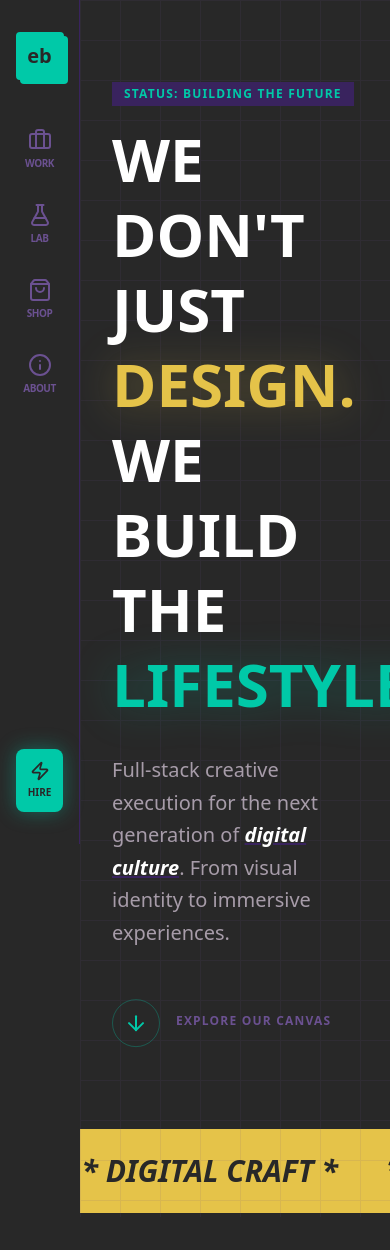
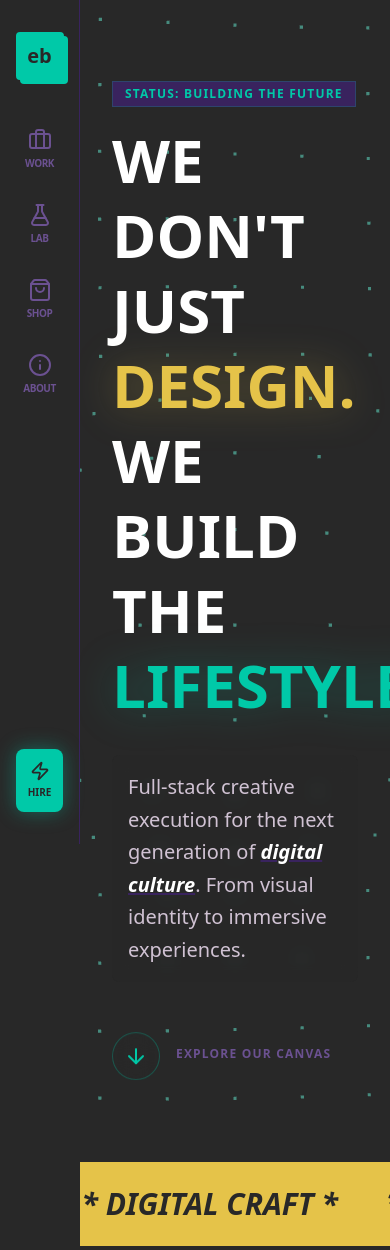
Before and after one commit to myebstudios/myebstudios-canvas, a React (Vite) app: page / in a window 390 px wide. Before the commit the page ends 1217 px from the top, so only its background shows below. Built offline with nearby package versions, Linux system fonts and the light colour scheme.

Commit message:
Interactive: added 3D magnetic dot grid background

```diff
--- a/package.json
+++ b/package.json
@@ -10,11 +10,15 @@
     "preview": "vite preview"
   },
   "dependencies": {
+    "@react-three/drei": "^10.7.7",
+    "@react-three/fiber": "^9.5.0",
     "@tailwindcss/postcss": "^4.1.18",
+    "@types/three": "^0.182.0",
     "framer-motion": "^12.34.0",
     "lucide-react": "^0.563.0",
     "react": "^19.2.0",
-    "react-dom": "^19.2.0"
+    "react-dom": "^19.2.0",
+    "three": "^0.182.0"
   },
   "devDependencies": {
     "@eslint/js": "^9.39.1",
--- /dev/null
+++ b/src/components/ui/MagneticBackground.jsx
@@ -0,0 +1,85 @@
+import React, { useRef, useMemo } from 'react';
+import { Canvas, useFrame, useThree } from '@react-three/fiber';
+import * as THREE from 'three';
+
+const DotGrid = () => {
+  const meshRef = useRef();
+  const { mouse, viewport } = useThree();
+
+  const count = 40;
+  const separation = 0.5;
+
+  const [positions, initialPositions] = useMemo(() => {
+    const pos = new Float32Array(count * count * 3);
+    const initial = new Float32Array(count * count * 3);
+    for (let i = 0; i < count; i++) {
+      for (let j = 0; j < count; j++) {
+        const x = (i - count / 2) * separation;
+        const y = (j - count / 2) * separation;
+        const idx = (i * count + j) * 3;
+        pos[idx] = initial[idx] = x;
+        pos[idx + 1] = initial[idx + 1] = y;
+        pos[idx + 2] = initial[idx + 2] = 0;
+      }
+    }
+    return [pos, initial];
+  }, []);
+
+  useFrame((state) => {
+    const time = state.clock.getElapsedTime();
+    const pos = meshRef.current.geometry.attributes.position.array;
+
+    // Convert mouse -1 to 1 to viewport coordinates
+    const mx = (mouse.x * viewport.width) / 2;
+    const my = (mouse.y * viewport.height) / 2;
+
+    for (let i = 0; i < count * count; i++) {
+      const idx = i * 3;
+      const ix = initialPositions[idx];
+      const iy = initialPositions[idx + 1];
+
+      const dist = Math.sqrt((mx - ix) ** 2 + (my - iy) ** 2);
+      const force = Math.max(0, (2 - dist) / 2);
+
+      // Magnetic warp effect
+      pos[idx] = ix + (ix - mx) * force * 0.5;
+      pos[idx + 1] = iy + (iy - my) * force * 0.5;
+      pos[idx + 2] = Math.sin(time + ix + iy) * 0.1 + force * 0.5;
+    }
+
+    meshRef.current.geometry.attributes.position.needsUpdate = true;
+  });
+
+  return (
+    <points ref={meshRef}>
+      <bufferGeometry>
+        <bufferAttribute
+          attach="attributes-position"
+          count={positions.length / 3}
+          array={positions}
+          itemSize={3}
+        />
+      </bufferGeometry>
+      <pointsMaterial
+        size={0.05}
+        color="#00C9A8"
+        transparent
+        opacity={0.6}
+        sizeAttenuation
+      />
+    </points>
+  );
+};
+
+const MagneticBackground = () => {
+  return (
+    <div className="absolute inset-0 pointer-events-none z-0">
+      <Canvas camera={{ position: [0, 0, 10], fov: 50 }}>
+        <color attach="background" args={['#282828']} />
+        <DotGrid />
+      </Canvas>
+    </div>
+  );
+};
+
+export default MagneticBackground;
--- a/src/pages/Home.jsx
+++ b/src/pages/Home.jsx
@@ -1,25 +1,21 @@
 import React from 'react';
 import { motion } from 'framer-motion';
 import { ArrowDown } from 'lucide-react';
+import MagneticBackground from '../components/ui/MagneticBackground';
 
 const Home = () => {
   return (
     <div className="ml-20 md:ml-24 min-h-screen relative overflow-hidden">
-      {/* Background Grid */}
-      <div className="absolute inset-0 opacity-10 pointer-events-none"
-           style={{
-             backgroundImage: 'linear-gradient(to right, #6B5191 1px, transparent 1px), linear-gradient(to bottom, #6B5191 1px, transparent 1px)',
-             backgroundSize: '40px 40px'
-           }}
-      />
+      {/* 3D Magnetic Dot Grid Background */}
+      <MagneticBackground />
 
       {/* Hero Section */}
-      <section className="min-h-screen flex flex-col justify-center px-8 md:px-16 lg:px-24 py-20 relative">
+      <section className="min-h-screen flex flex-col justify-center px-8 md:px-16 lg:px-24 py-20 relative z-10">
         <div className="max-w-6xl">
           <motion.div
             initial={{ opacity: 0, y: 20 }}
             animate={{ opacity: 1, y: 0 }}
-            className="mb-4 inline-block px-3 py-1 bg-studio-purple text-electric-teal text-xs font-bold tracking-widest uppercase"
+            className="mb-4 inline-block px-3 py-1 bg-studio-purple text-electric-teal text-xs font-bold tracking-widest uppercase border border-electric-teal/20"
           >
             Status: Building the Future
           </motion.div>
@@ -64,7 +60,7 @@ const Home = () => {
               initial={{ opacity: 0 }}
               animate={{ opacity: 1 }}
               transition={{ delay: 0.7 }}
-              className="text-xl md:text-2xl text-studio-soft/60 max-w-lg font-light leading-relaxed"
+              className="text-xl md:text-2xl text-studio-soft/80 max-w-lg font-light leading-relaxed backdrop-blur-sm bg-charcoal/30 p-4 rounded-lg"
             >
               Full-stack creative execution for the next generation of <span className="text-white font-bold italic underline decoration-studio-purple">digital culture</span>. From visual identity to immersive experiences.
             </motion.p>
@@ -73,7 +69,7 @@ const Home = () => {
               <motion.div
                 animate={{ y: [0, 10, 0] }}
                 transition={{ repeat: Infinity, duration: 2 }}
-                className="w-12 h-12 rounded-full border border-electric-teal/30 flex items-center justify-center"
+                className="w-12 h-12 rounded-full border border-electric-teal/30 flex items-center justify-center bg-charcoal/50 backdrop-blur-md"
               >
                 <ArrowDown size={24} className="text-electric-teal" />
               </motion.div>
@@ -84,7 +80,7 @@ const Home = () => {
       </section>
 
       {/* Marquee Ticker */}
-      <div className="w-full bg-solar-yellow py-6 overflow-hidden border-y-4 border-charcoal">
+      <div className="w-full bg-solar-yellow py-6 overflow-hidden border-y-4 border-charcoal relative z-20">
         <motion.div
           animate={{ x: [0, -1000] }}
           transition={{ repeat: Infinity, duration: 20, ease: "linear" }}
```
Also changed, not shown: 1 other file (tests, documents, lock files or other folders).
